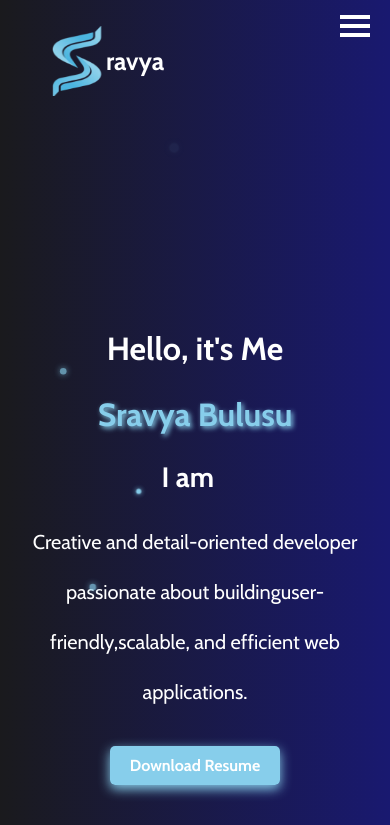
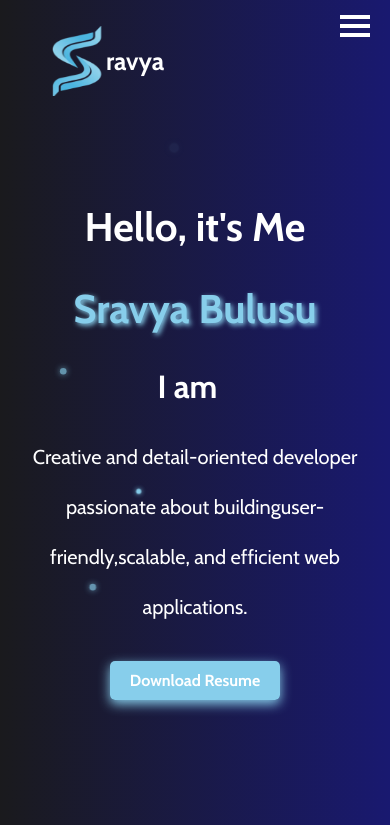
Before and after one commit to SravyaBulusu/Portfolio, a React (Vite) app: page / in a window 390 px wide. Shown: the top 825 px of the page. Built offline with nearby package versions, Linux system fonts and the light colour scheme; a web font is replaced by a local one.

Commit message:
modified

```diff
--- a/src/PageOne.css
+++ b/src/PageOne.css
@@ -199,20 +199,26 @@
 
 
 @media (max-width: 768px) { /* Adjust for mobile screens */
+  .page{
+    min-height: 80vh;
+  }
   .div1{
     margin-top: 0;
+    /* background-color: red; */
+    margin-bottom: 50px;
   }
   .div2 {
     display: none; /* Hides the animation on small screens */
+    /* background-color: red; */
   }
   .name{
-    font-size: 32px;
+    font-size: 40px;
   }
   .hello{
-    font-size: 32px;
+    font-size: 40px;
   }
   .typing-effect{
-    font-size: 28px;
+    font-size: 32px;
   }
   .para{
     font-size: 20px;
```
